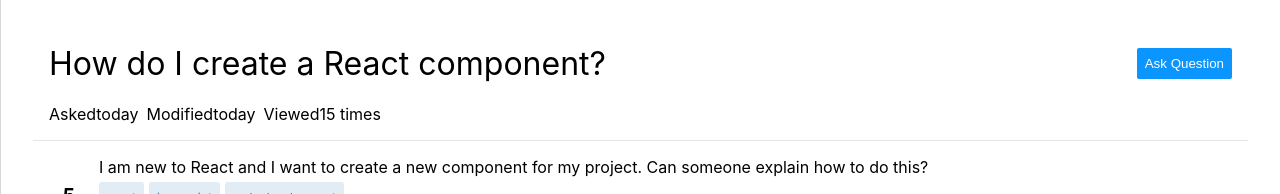
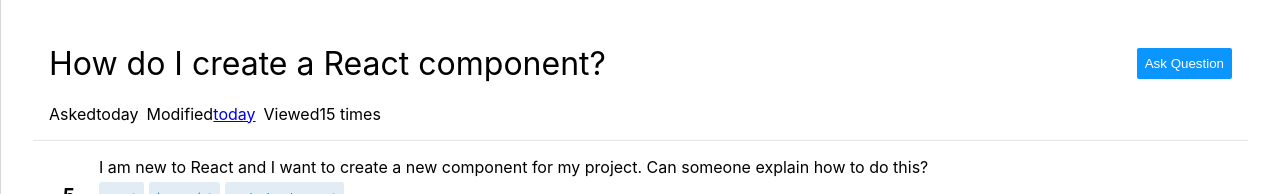
Before and after one commit to Kasun002/gw-stack-overflow, a React (Create React App) app: page /question/1 in a window 1280 px wide. Shown: the top 194 px of the page. Built offline with nearby package versions, Linux system fonts and the light colour scheme.

Commit message:
Fix few lint errors

```diff
--- a/src/components/header/Header.tsx
+++ b/src/components/header/Header.tsx
@@ -1,8 +1,7 @@
-import React, { useContext, useEffect } from 'react';
-import './Header.css';
-import { useNavigate } from 'react-router-dom';
+import { useContext, useEffect } from 'react';
 import { AppContext } from '../../context/AppContext';
 import Title from '../Title';
+import './Header.css';
 
 const Header = () => {
     const contextData = useContext(AppContext);
--- a/src/pages/detail/QuestionTopMeta.tsx
+++ b/src/pages/detail/QuestionTopMeta.tsx
@@ -3,13 +3,13 @@
 const QuestionTopMeta: React.FC = () => {
     return (
         <div className="meta-wrapper">
-            <div title="">
+            <div>
                 <span className="fc-light mr2">Asked</span>
                 <time itemProp="" dateTime="">today</time>
             </div>
             <div >
                 <span >Modified</span>
-                <a title="">today</a>
+                <a href='/' >today</a>
             </div>
             <div title="Viewed 15 times">
                 <span className="fc-light mr2">Viewed</span>
--- a/src/pages/question/Question.tsx
+++ b/src/pages/question/Question.tsx
@@ -15,7 +15,7 @@
 
     useEffect(() => {
         generateName();
-    }, [])
+    }, [generateName])
 
 
     const layout = {
```
